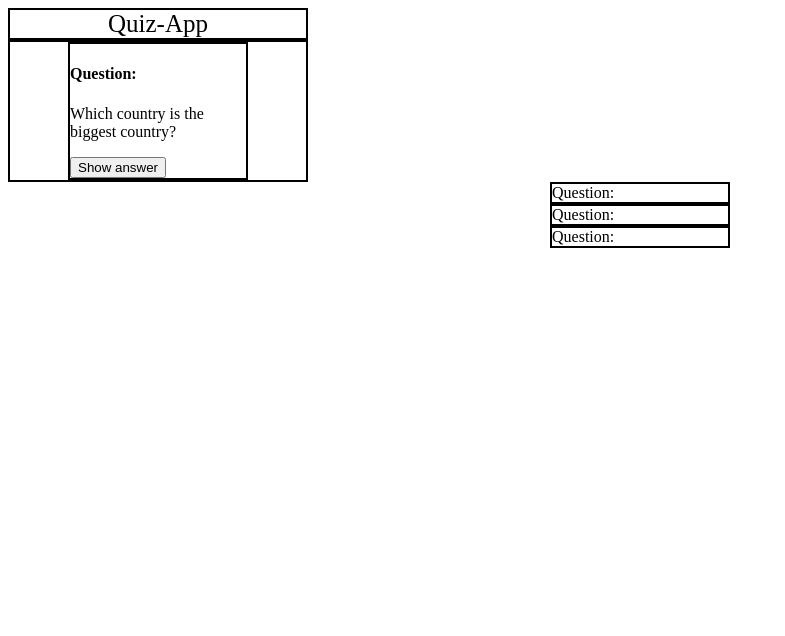
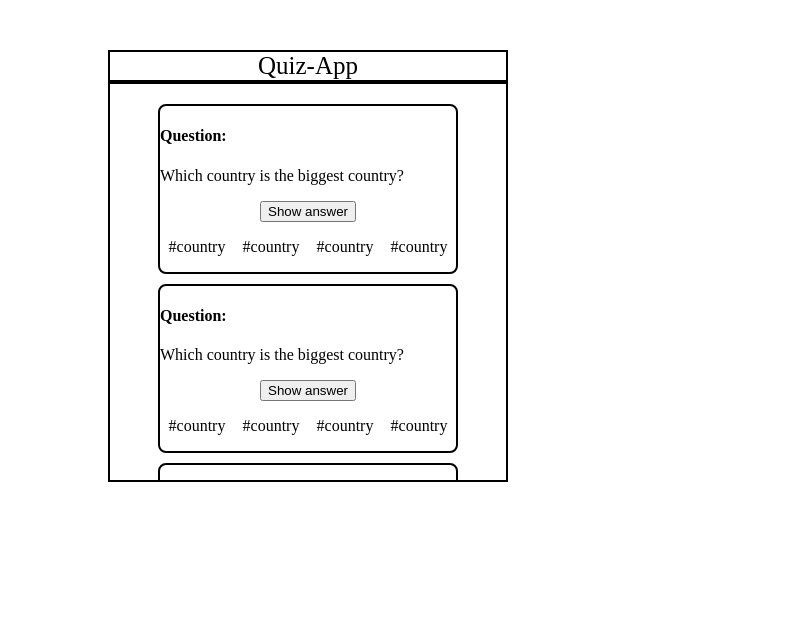
Before and after one commit to aramaisgaribjan/quiz-app, a website: page index.html in a window 1280 px wide. Shown: the whole page, without its empty margins (0-785 px from the left). Drawn offline with Linux system fonts and the light colour scheme.

Commit message:
add design

```diff
--- a/index.html
+++ b/index.html
@@ -15,18 +15,44 @@
             <h4>Question:</h4>
             <p>Which country is the biggest country?</p>
             <button>Show answer</button>
-        </div>
-    </div>
+            <div class="tags">
+                <p>#country</p>
+                <p>#country</p>
+                <p>#country</p>
+                <p>#country</p>
+            </div>
         </div>
         <div class="card">
-            <a>Question:<a>
-
+            <h4>Question:</h4>
+              <p>Which country is the biggest country?</p>
+            <button>Show answer</button>
+            <div class="tags">
+                <p>#country</p>
+                <p>#country</p>
+                <p>#country</p>
+                <p>#country</p>
         </div>
+      </div>
         <div class="card">
-            <a>Question:<a>
+          <h4>Question:</h4>
+              <p>Which country is the biggest country?</p>
+            <button>Show answer</button>
+            <div class="tags">
+                <p>#country</p>
+                <p>#country</p>
+                <p>#country</p>
+                <p>#country</p>
         </div>
+      </div>
         <div class="card">
-            <a>Question:<a>
+          <h4>Question:</h4>
+              <p>Which country is the biggest country?</p>
+            <button>Show answer</button>
+            <div class="tags">
+                <p>#country</p>
+                <p>#country</p>
+                <p>#country</p>
+                <p>#country</p>
         </div>
       </div>
     </main>
--- a/style/base.css
+++ b/style/base.css
@@ -3,22 +3,22 @@
 }
 header {
   border: 2px solid black;
-  max-width: 300px;
+  max-width: 400px;
+  margin-top: 50px;
+  margin-left: 100px;
   text-align: center;
   font-size: 25px;
 }
 .box {
   border: 2px solid black;
-  max-width: 300px;
+  margin-left: 100px;
+  max-width: 400px;
+  height: 400px;
   display: flex;
   flex-direction: column;
+  padding-top: 20px;
+  overflow-y: auto;
 }
-.card {
-  border: 2px solid black;
-  width: 180px;
-  margin: auto;
-}
-button {
-}
+
 footer {
 }
--- a/style/components/card.css
+++ b/style/components/card.css
@@ -0,0 +1,15 @@
+.card {
+    border: 2px solid black;
+    border-radius: 8px;
+    width: 300px;
+    margin: auto auto 10px auto;
+  }
+  .tags {
+      display: flex;
+      justify-content: space-around;
+      align-self: flex-end;
+
+  }
+  button {
+    margin-left: 100px;
+  }
```
Also changed, not shown: 1 other file.
